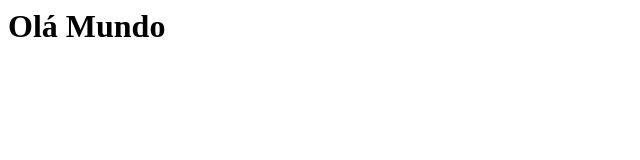
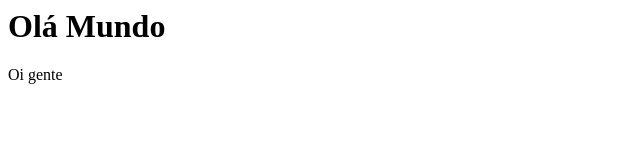
Before and after one commit to JoaoPedroNascimento1/site-portf-lio, a plain HTML site: page index.html in a window 1280 px wide. Shown: the full height of the page, 0-640 px from the left. Drawn offline with Linux system fonts and the light colour scheme.

Commit message:
Me apresentando

```diff
--- a/index.html
+++ b/index.html
@@ -1 +1,2 @@
 <h1>Olá Mundo</h1>
+<p>Oi gente</p>
```
